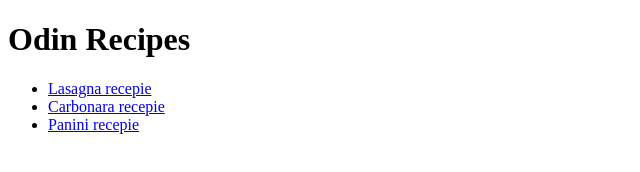
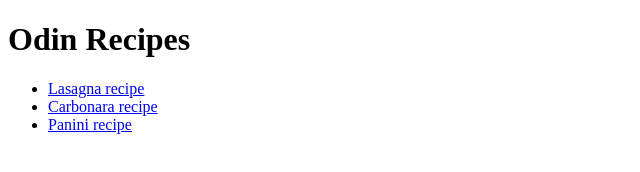
Before and after one commit to Alex5724/odin-recipes, a plain HTML site: page index.html in a window 1280 px wide. Shown: the full height of the page, 0-640 px from the left. Drawn offline with Linux system fonts and the light colour scheme.

Commit message:
The grammar modified version of the index page.

```diff
--- a/index.html
+++ b/index.html
@@ -3,14 +3,14 @@
 <head>
     <meta charset="UTF-8">
     <meta name="viewport" content="width=device-width, initial-scale=1.0">
-    <title>Document</title>
+    <title>Odin recipes</title>
 </head>
 <body>
     <h1>Odin Recipes</h1>
     <ul>
-        <li><a href="recipes/lasagna.html" target="_blank">Lasagna recepie</a></li>
-        <li><a href="recipes/carbonara.html" target="_blank">Carbonara recepie</a></li>
-        <li><a href="recipes/panini.html" target="_blank">Panini recepie</a></li>
+        <li><a href="recipes/lasagna.html" target="_blank">Lasagna recipe</a></li>
+        <li><a href="recipes/carbonara.html" target="_blank">Carbonara recipe</a></li>
+        <li><a href="recipes/panini.html" target="_blank">Panini recipe</a></li>
     </ul>
 </body>
 </html>
```
